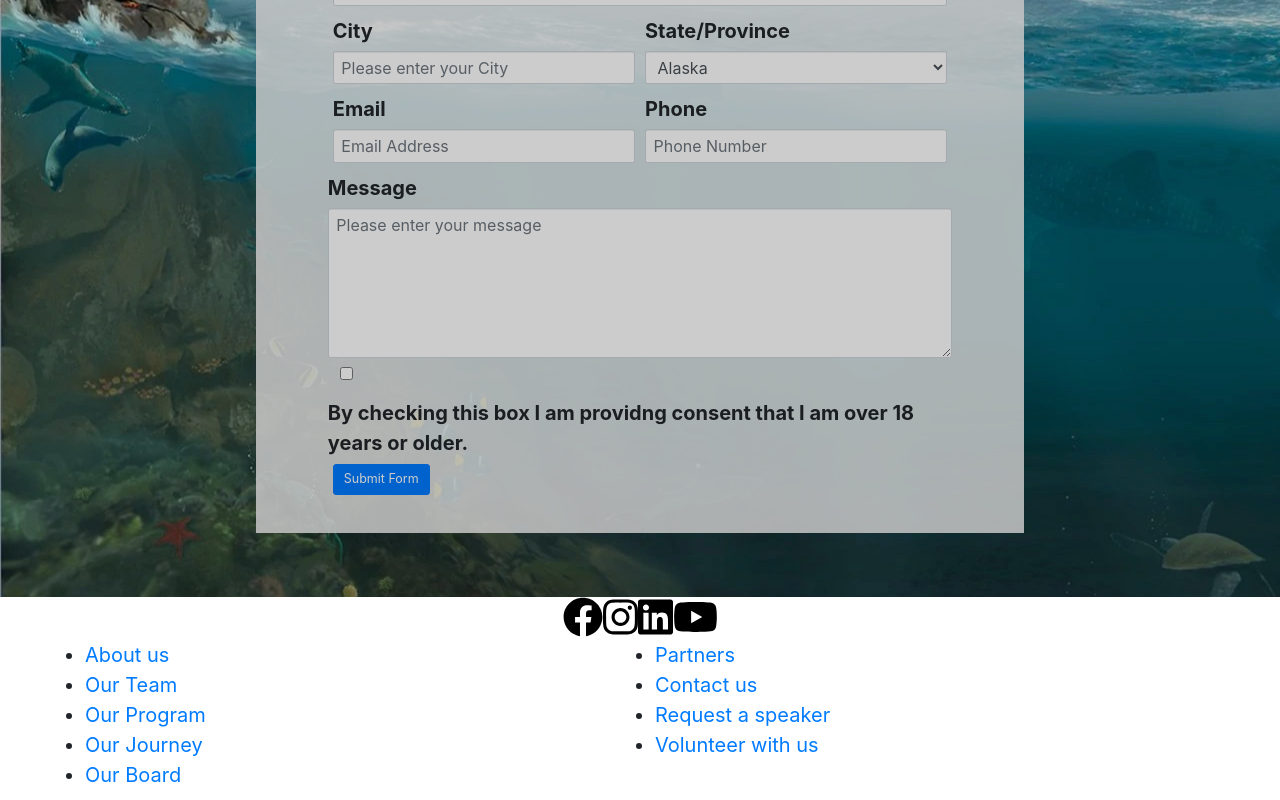
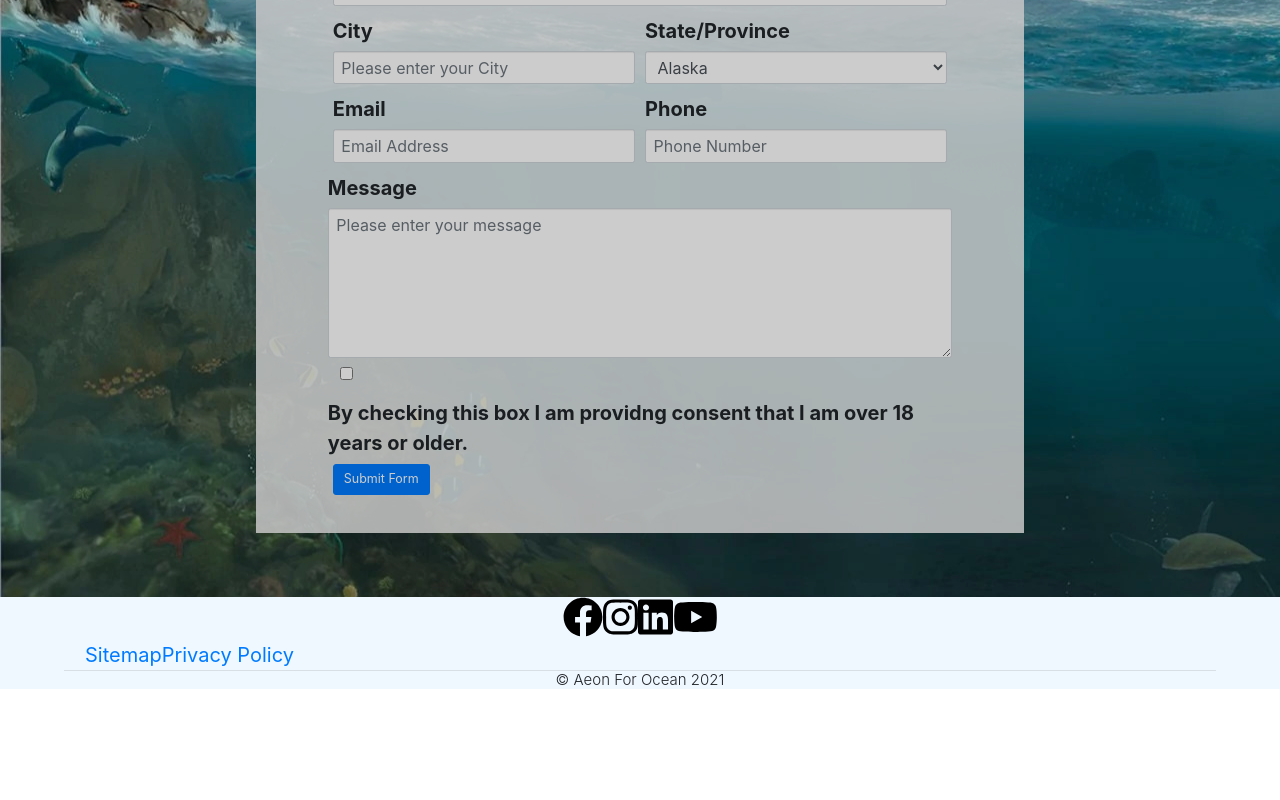
Before and after one commit to aeonforocean/NewWebsiteDesign, a React (Create React App) app: page /request-speaker in a window 1280 px wide. Shown: the part 383-1183 px from the top of the page. After the commit the page ends 1077 px from the top, so only its background shows below. Built offline with nearby package versions, Linux system fonts and the light colour scheme.

Commit message:
adjusted footer, moved footer and headernav to components folder

```diff
--- a/src/App.jsx
+++ b/src/App.jsx
@@ -1,6 +1,6 @@
 import { BrowserRouter as Router, Route, Switch } from "react-router-dom";
 import React from "react";
-import HeaderNav from "./pages/HeaderNav/header-nav";
+import HeaderNav from "./components/HeaderNav/header-nav";
 import AboutUs from "./pages/AboutUs/AboutUs";
 import ContactUs from "./pages/ContactUs/ContactUs";
 import KidsCorner from "./pages/KidsCorner/KidsCorner";
@@ -9,7 +9,7 @@ import Publications from "./pages/Publications/Publications";
 import TakeAction from "./pages/TakeAction/TakeAction";
 import Home from "./pages/Home";
 import RequestASpeaker from "./pages/ContactUs/RequestASpeaker";
-import Footer from "./pages/Footer";
+import Footer from "./components/Footer";
 
 function App() {
   return (
--- /dev/null
+++ b/src/components/Footer/index.jsx
@@ -0,0 +1,45 @@
+import React from "react";
+import { Container, Row, Col } from "react-bootstrap";
+import { FontAwesomeIcon } from "@fortawesome/react-fontawesome";
+import { faFacebook, faInstagram, faLinkedin, faYoutube } from "@fortawesome/free-brands-svg-icons";
+
+function Footer() {
+    return (
+        <footer>
+            <Container>
+                <Row>
+                    <Col className="text-center">
+                        <a href="https://www.facebook.com/aeonforocean/" target="_blank" rel="noopener, noreferrer">
+                            <FontAwesomeIcon icon={faFacebook} size="2x" color="black" />
+                        </a>
+                        <a href="https://www.instagram.com/explore/tags/aeonforocean/?hl=en/" target="_blank" rel="noopener, noreferrer">
+                            <FontAwesomeIcon icon={faInstagram} size="2x" color="black" />
+                        </a>
+                        <a href="https://www.linkedin.com/company/aeon4ocean/" target="_blank" rel="noopener, noreferrer">
+                            <FontAwesomeIcon icon={faLinkedin} size="2x" color="black" />
+                        </a>
+                        <a href="https://www.youtube.com/channel/UC0hqnmu0hBXGvnhP32v5_1A" target="_blank" rel="noopener, noreferrer">
+                            <FontAwesomeIcon icon={faYoutube} size="2x" color="black" />
+                        </a>
+                    </Col>
+                </Row>
+                <Row>
+                    <Col>
+                        <ul class="px-0 footer-list list-group list-group-horizontal">
+                            <li class="footer-links"><a href="/sitemap">Sitemap</a></li>
+                            <li class="footer-links"><a href="/privacy">Privacy Policy</a></li>
+                            {/* <li class="footer-links"><a href="about/partners.html">Partners</a></li>
+                            <li class="footer-links"><a href="contact.html">Contact us</a></li>
+                            <li class="footer-links"><a href="contact.html">Request a speaker</a></li>
+                            <li class="footer-links"><a rel="noopener, noreferrer" target="_blank" href="https://www.volunteermatch.org/search/org1107201.jsp">Volunteer with us</a></li> */}
+                        </ul>
+                    </Col>
+                </Row>
+            </Container>
+            <hr></hr>
+            <h4 class="text-center">© Aeon For Ocean 2021</h4>
+        </footer>
+    )
+}
+
+export default Footer;
--- a/src/index.css
+++ b/src/index.css
@@ -16,8 +16,28 @@ code {
   font-family: source-code-pro, Menlo, Monaco, Consolas, 'Courier New',
     monospace;
 }
+
 h2 {
   font-size: 3.5rem;
   font-weight: 300;
   line-height: 1.2;
 }
+
+h4 {
+  font-size: 1.5rem;
+  font-weight: 300;
+  line-height: 1.2;
+}
+
+footer {
+  background-color: aliceblue;
+}
+
+.footer-list{
+  list-style-type: none;
+}
+
+hr {
+  width:90%;
+  margin:0 auto;
+}
--- a/src/pages/Footer/index.jsx
+++ /dev/null
@@ -1,48 +0,0 @@
-import React from "react";
-import { Container, Row, Col } from "react-bootstrap";
-import { FontAwesomeIcon } from "@fortawesome/react-fontawesome";
-import { faFacebook, faInstagram, faLinkedin, faYoutube } from "@fortawesome/free-brands-svg-icons";
-
-function Footer() {
-    return (
-        <Container>
-            <Row>
-                <Col className="text-center">
-                    <a href="https://www.facebook.com/aeonforocean/" target="_blank" rel="noopener, noreferrer">
-                        <FontAwesomeIcon icon={faFacebook} size="2x" color="black" />
-                    </a>
-                    <a href="https://www.instagram.com/explore/tags/aeonforocean/?hl=en/" target="_blank" rel="noopener, noreferrer">
-                        <FontAwesomeIcon icon={faInstagram} size="2x" color="black" />
-                    </a>
-                    <a href="https://www.linkedin.com/company/aeon4ocean/" target="_blank" rel="noopener, noreferrer">
-                        <FontAwesomeIcon icon={faLinkedin} size="2x" color="black" />
-                    </a>
-                    <a href="https://www.youtube.com/channel/UC0hqnmu0hBXGvnhP32v5_1A" target="_blank" rel="noopener, noreferrer">
-                        <FontAwesomeIcon icon={faYoutube} size="2x" color="black" />
-                    </a>
-                </Col>
-            </Row>
-            <Row>
-                <Col>
-                    <ul class="px-0">
-                        <li class="footer-links"><a href="about.html">About us</a></li>
-                        <li class="footer-links"><a href="about/team.html">Our Team</a></li>
-                        <li class="footer-links"><a href="k2w.html">Our Program</a></li>
-                        <li class="footer-links"><a href="about/journey.html">Our Journey</a></li>
-                        <li class="footer-links"><a href="about/board.html">Our Board</a></li>
-                    </ul>
-                </Col>
-                <Col>
-                    <ul class="px-0">
-                        <li class="footer-links"><a href="about/partners.html">Partners</a></li>
-                        <li class="footer-links"><a href="contact.html">Contact us</a></li>
-                        <li class="footer-links"><a href="contact.html">Request a speaker</a></li>
-                        <li class="footer-links"><a rel="noopener, noreferrer" target="_blank" href="https://www.volunteermatch.org/search/org1107201.jsp">Volunteer with us</a></li>
-                    </ul>
-                </Col>
-            </Row>
-        </Container>
-    )
-}
-
-export default Footer;
```
Also changed, not shown: src/components/Footer/style.css (added), src/components/HeaderNav/header-nav.jsx (renamed from src/pages/HeaderNav/header-nav.jsx), src/components/HeaderNav/style.css (renamed from src/pages/HeaderNav/style.css).
